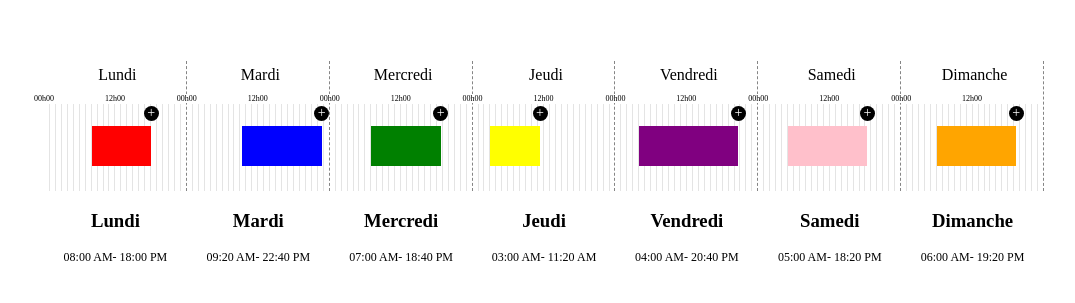
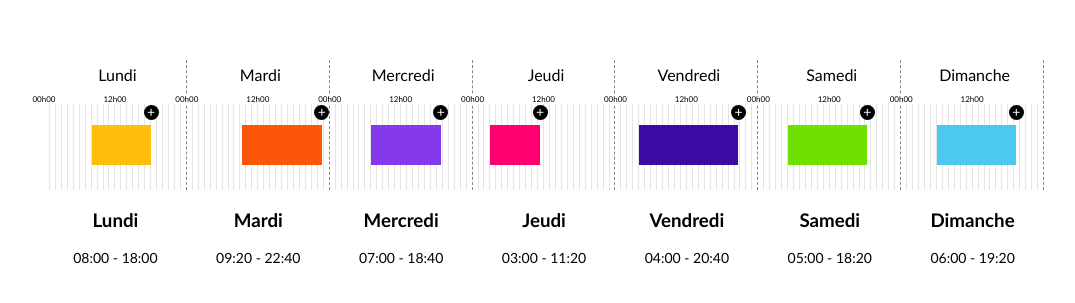
Before and after one commit to devaublanc/react-timeline-shifts, a React (Create React App) app: page / in a window 1280 px wide. Shown: the part 245-548 px from the top of the page, without its empty margins (96-1171 px from the left). Built offline with nearby package versions, Linux system fonts and the light colour scheme.

Commit message:
feat(design): update styles

```diff
--- a/src/App.css
+++ b/src/App.css
@@ -1,6 +1,7 @@
 html,
 body {
   height: 100%;
+  font-family: "Gill Sans", "Gill Sans MT", Calibri, "Trebuchet MS", sans-serif;
 }
 
 #root {
--- a/src/App.tsx
+++ b/src/App.tsx
@@ -3,6 +3,60 @@ import { Timeline } from "./Timeline";
 import "./App.css";
 import { Week } from "./Week";
 import { Openings } from "./Openings";
+
+const initialSections = [
+  {
+    name: "lundi",
+    color: "#FFBE0B",
+    min: 0,
+    max: 2159,
+    shifts: [
+      [480, 1080], // il peut aller de 0 à 199
+    ],
+  },
+  {
+    name: "mardi",
+    color: "#FB5607",
+    min: 1440,
+    max: 3599,
+    shifts: [[2000, 2800]],
+  },
+  {
+    name: "mercredi",
+    color: "#8338EC",
+    min: 2880,
+    max: 5039,
+    shifts: [[3300, 4000]],
+  },
+  {
+    name: "jeudi",
+    color: "#FF006E",
+    min: 4320,
+    max: 6479,
+    shifts: [[4500, 5000]],
+  },
+  {
+    name: "vendredi",
+    color: "#3A0CA3",
+    min: 5760,
+    max: 7919,
+    shifts: [[6000, 7000]],
+  },
+  {
+    name: "samedi",
+    color: "#70e000",
+    min: 7200,
+    max: 9359,
+    shifts: [[7500, 8300]],
+  },
+  {
+    name: "dimanche",
+    color: "#4CC9F0",
+    min: 8640,
+    max: 10799,
+    shifts: [[9000, 9800]],
+  },
+];
 
 function App() {
   const [sections, setSections] = useState<number[][][]>([]);
@@ -20,81 +74,7 @@ function App() {
         <Timeline
           duration={10080}
           onChange={setSections}
-          sections={[
-            {
-              name: "lundi",
-              color: "red",
-              min: 0,
-              max: 2159,
-              shifts: [
-                [480, 1080], // il peut aller de 0 à 199
-                // [1500, 1800], // il peut aller de 101 à 399
-              ],
-            },
-            {
-              name: "mardi",
-              color: "blue",
-              min: 1440,
-              max: 3599,
-              shifts: [
-                [2000, 2800],
-              ],
-            },
-            {
-              name: "mercredi",
-              color: "green",
-              min: 2880,
-              max: 5039,
-              shifts: [
-                [3300, 4000],
-              ],
-            },
-            {
-              name: "jeudi",
-              color: "yellow",
-              min: 4320,
-              max: 6479,
-              shifts: [
-                [4500, 5000],
-              ],
-            },
-            {
-              name: "vendredi",
-              color: "purple",
-              min: 5760,
-              max: 7919,
-              shifts: [
-                [6000, 7000],
-              ],
-            },
-            {
-              name: "samedi",
-              color: "pink",
-              min: 7200,
-              max: 9359,
-              shifts: [
-                [7500, 8300],
-              ],
-            },
-            {
-              name: "dimanche",
-              color: "orange",
-              min: 8640,
-              max: 10799,
-              shifts: [
-                [9000, 9800],
-              ],
-            },
-            // {
-            //   name: "vendredi",
-            //   color: "purple",
-            //   min: 4320,
-            //   max: 6479,
-            //   shifts: [
-            //     [4500, 5000],
-            //   ],
-            // },
-          ]}
+          sections={initialSections}
           // sections={[
           //   {
           //     name: "lundi",
--- a/src/Openings/index.module.css
+++ b/src/Openings/index.module.css
@@ -11,5 +11,5 @@
 }
 
 .hours {
-  font-size: 12px;
+  font-size: 14px;
 }
--- a/src/Openings/index.tsx
+++ b/src/Openings/index.tsx
@@ -56,8 +56,8 @@ export function Openings({ sections }: OpeningsProps) {
               {section.map((shift, shiftIdx) => {
                 return (
                   <div className={styles.hours} key={`shift_${shiftIdx}`}>
-                    {format(getDateFromMinutes(shift[0]), "HH:mm a")}-{" "}
-                    {format(getDateFromMinutes(shift[1]), "HH:mm a")}
+                    {format(getDateFromMinutes(shift[0]), "HH:mm")} -{" "}
+                    {format(getDateFromMinutes(shift[1]), "HH:mm")}
                   </div>
                 );
               })}
```
